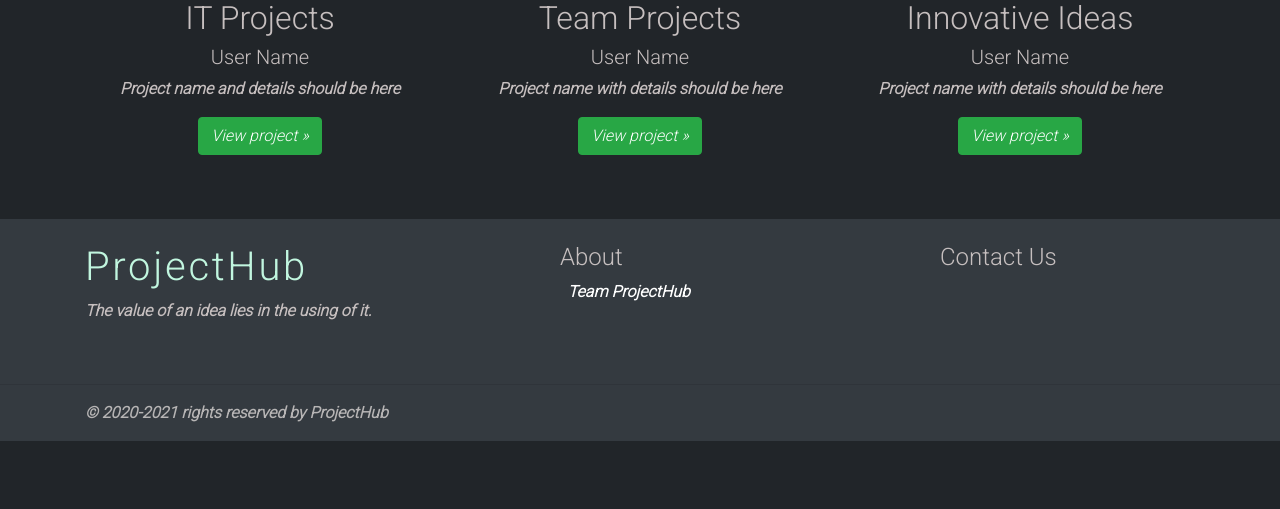
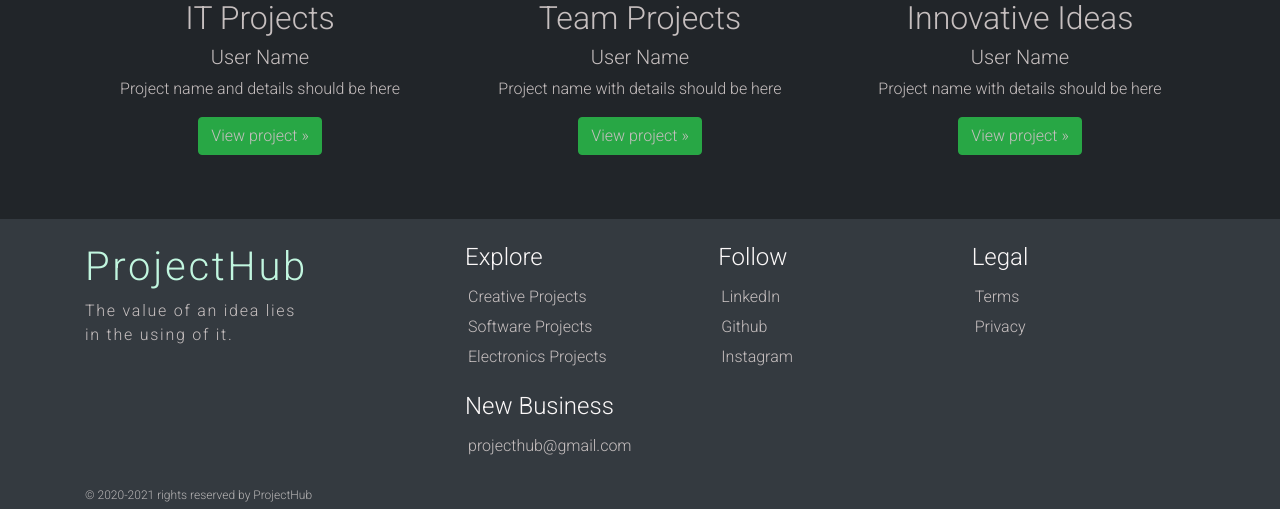
Before and after one commit to ironsubhajit/ProjectO, a Django app: page / in a window 1280 px wide. Shown: the part 829-1338 px from the top of the page. Before the commit the page ends 1270 px from the top, so only its background shows below. Run offline with Django 3.2, Linux system fonts and the light colour scheme.

Commit message:
Update footer

```diff
--- a/ProjectO/static/ProjectO/css/projecto-master.css
+++ b/ProjectO/static/ProjectO/css/projecto-master.css
@@ -50,52 +50,42 @@ ul {
 
 .container a {
   text-decoration: none !important;
+  color: rgb(198, 191, 191);
+}
+
+.container a:hover {
   color: white;
 }
 
-.container p {
-  font-weight: bold;
-  font-style: italic;
-}
-
 .container h2, p,
-h4,
 h5 {
   color: rgb(198, 191, 191);
 }
 
-/* .container a:hover {
-  color: black;
-} */
 
-.footer{
-  /* background-color: #495057; */
+.brand-moto {
+  font-style: normal;
+  font-weight: 100;
+  letter-spacing: 1.75px;
+}
+
+.footer-nav {
+  padding: 0px;
+  margin: 10px 0px 20px 0px;
+}
+
+.footer-item {
+  padding: 3px 3px;
+}
+
+.heading {
+  color: rgb(251, 248, 248);
 }
 
 .footer-copyright p {
+  margin: 5px 0px;
+  font-size: 0.75rem;
   color: rgb(183, 181, 181);
-}
-
-.fa-android {
-  color: greenyellow;
-}
-
-.fa-facebook:hover {
-  color: #0e76a8;
-}
-
-.fa-twitter:hover {
-  color: #1DA1F2;
-}
-.fa-linkedin:hover {
-  color: #0e76a8;
-}
-.fa-instagram:hover {
-  color: #8a3ab9;
-}
-
-.fa-youtube-play:hover {
-  color: #7c0c0c;
 }
 
 #recent-project-grid-header{
--- a/ProjectO/templates/ProjectO/index.html
+++ b/ProjectO/templates/ProjectO/index.html
@@ -12,7 +12,8 @@
   <nav class="navbar navbar-expand-lg fixed-top navbar-dark bg-dark">
     <div class="container container-fluid">
       <a class="navbar-brand active" href="{% url 'home' %}">
-        <img src="{% static 'ProjectO/icons/Brand.png' %}" width="30" height="30" alt="Brand logo" loading="lazy" class="rounded mt-n1 mr-1">
+        <img src="{% static 'ProjectO/icons/Brand.png' %}" width="30" height="30" alt="Brand logo" loading="lazy"
+          class="rounded mt-n1 mr-1">
         <span class="brand-name">ProjectHub</span>
       </a>
       <button class="navbar-toggler" type="button" data-toggle="collapse" data-target="#navbarSupportedContent"
@@ -67,7 +68,8 @@
   {% if not user.is_authenticated %}
   <!-- if a user not registered or logged-in -->
   <div class="container container-fluid alert alert-danger alert-dismissible fade show" role="alert">
-      <strong>Hello User!</strong> Seems like you have not <strong>register</strong> or <strong>log in</strong> yet it may block some features for you!!
+    <strong>Hello User!</strong> Seems like you have not <strong>register</strong> or <strong>log in</strong> yet it may
+    block some features for you!!
     <button type="button" class="close" data-dismiss="alert" aria-label="Close">
       <span aria-hidden="true">&times;</span>
     </button>
@@ -121,14 +123,9 @@
   <div class="container container-fluid text-center my-5">
     <div class="row add1">
       <div class="col-lg-4 add2">
-        <img
-            src="{% static 'ProjectO/images/TrendProjectPic.jpg' %}"
-            class="bd-placeholder-img"
-            width="240"
-            height="200"
-            style="border-radius: 15px;
-                   border-color: black;"
-        >
+        <img src="{% static 'ProjectO/images/TrendProjectPic.jpg' %}" class="bd-placeholder-img" width="240"
+          height="200" style="border-radius: 15px;
+                   border-color: black;">
         <title>Placeholder</title>
         <rect width="100%" height="100%" fill="#777"></rect><text x="50%" y="50%" fill="#777" dy=".3em"></text>
         </img>
@@ -138,14 +135,9 @@
         <p><a class="btn btn-success" href="#" role="button">View project »</a></p>
       </div><!-- /.col-lg-4 -->
       <div class="col-lg-4 add2">
-        <img
-            src="{% static 'ProjectO/images/TrendProjectPic2.jpg' %}"
-            class="bd-placeholder-img"
-            width="240"
-            height="200"
-            style="border-radius: 15px;
-                   border-color: black;"
-        >
+        <img src="{% static 'ProjectO/images/TrendProjectPic2.jpg' %}" class="bd-placeholder-img" width="240"
+          height="200" style="border-radius: 15px;
+                   border-color: black;">
         <title>Placeholder</title>
         <rect width="100%" height="100%" fill="#777"></rect><text x="50%" y="50%" fill="#777" dy=".3em"></text>
         </img>
@@ -155,14 +147,9 @@
         <p><a class="btn btn-success" href="#" role="button">View project »</a></p>
       </div><!-- /.col-lg-4 -->
       <div class="col-lg-4 add2">
-        <img
-            src="{% static 'ProjectO/images/TrendProjectPic4.jpg' %}"
-            class="bd-placeholder-img"
-            width="240"
-            height="200"
-            style="border-radius: 15px;
-                   border-color: black;"
-        >
+        <img src="{% static 'ProjectO/images/TrendProjectPic4.jpg' %}" class="bd-placeholder-img" width="240"
+          height="200" style="border-radius: 15px;
+                   border-color: black;">
         <title>Placeholder</title>
         <rect width="100%" height="100%" fill="#777"></rect><text x="50%" y="50%" fill="#777" dy=".3em"></text>
         </img>
@@ -188,36 +175,47 @@
   <div class="footer-top">
     <div class="container">
       <div class="row">
-        <div class="col-md-4 col-lg-4 pt-0 footer-about" >
-        <!-- <h1>projecto</h1> -->
+        <div class="col-4 pt-0 footer-about">
           <h1 class="brand-name">ProjectHub</h1>
-          <p>
-            The value of an idea lies in the using of it.
+          <p class="brand-moto">
+            The value of an idea lies <br> in the using of it.
           </p>
-          <!-- <p>
-            <i class="fa fa-android fa-2x"></i><a href="#">Get Android App Here</a>
-          </p> -->
         </div>
-        <div class="col-md-4 col-lg-4 offset-lg-1 footer-contact">
-          <!-- <h4>Contact</h4> -->
+        <div class="col-8">
+          <div class="row">
+            <div class="col footer-column footer-contact">
+              <h4 class="heading">Explore</h4>
+              <ul class="footer-nav">
+                <li class="footer-item"><a class="footer-link" href="#">Creative Projects</a></li>
+                <li class="footer-item"><a class="footer-link" href="#">Software Projects</a></li>
+                <li class="footer-item"><a class="footer-link" href="#">Electronics Projects</a></li>
+              </ul>
+              <h4 class="heading">New Business</h4>
+              <ul class="footer-nav">
+                <li class="footer-item"><a class="footer-link" href="#">projecthub@gmail.com</a></li>
+              </ul>
+            </div>
+            <div class="col footer-column footer-contact">
+              <h4 class="heading">Follow</h4>
+              <ul class="footer-nav">
+                <li class="footer-item"><a class="footer-link" target="_blank" href="https://www.linkedin.com/in/ironsubhajit">LinkedIn</a></li>
+                <li class="footer-item"><a class="footer-link" target="_blank" href="https://github.com/ironsubhajit">Github</a></li>
+                <li class="footer-item"><a class="footer-link" target="_blank" href="https://www.instagram.com/ironsubhajit">Instagram</a></li>
+              </ul>
+            </div>
+            <div class="col footer-column">
+              <h4 class="heading">Legal</h4>
+              <ul class="footer-nav">
+                <li class="footer-item"><a class="footer-link" href="#">Terms</a></li>
+                <li class="footer-item"><a class="footer-link" href="#">Privacy</a></li>
+              </ul>
+            </div>
+          </div>
 
-          <h4>About</h4>
-          <p><i class="fa fa-info fa-lg"></i><a href="#">&nbsp&nbspTeam ProjectHub</a></p>
-        </div>
-        <div class="col-md-4 col-lg-3">
-          <h4>Contact Us</h4>
-          <ul class="d-flex flex-wrap ml-n5 my-5">
-            <li class="px-2"><a href="#"><i class="fa fa-facebook fa-lg"></i></a></li>
-            <li class="px-2"><a href="#"><i class="fa fa-twitter fa-lg"></i></a></li>
-            <li class="px-2"><a href="#"><i class="fa fa-linkedin fa-lg"></i></a></li>
-            <li class="px-2"><a href="#"><i class="fa fa-instagram fa-lg"></i></a></li>
-            <li class="px-2"><a href="#"><i class="fa fa-youtube-play fa-lg"></i></a></li>
-          </ul>
         </div>
       </div>
     </div>
   </div>
-  <hr>
   <div class="footer-bottom">
     <div class="container">
       <div class="row">
```
Lines whose indentation alone changed are shown as unchanged.
